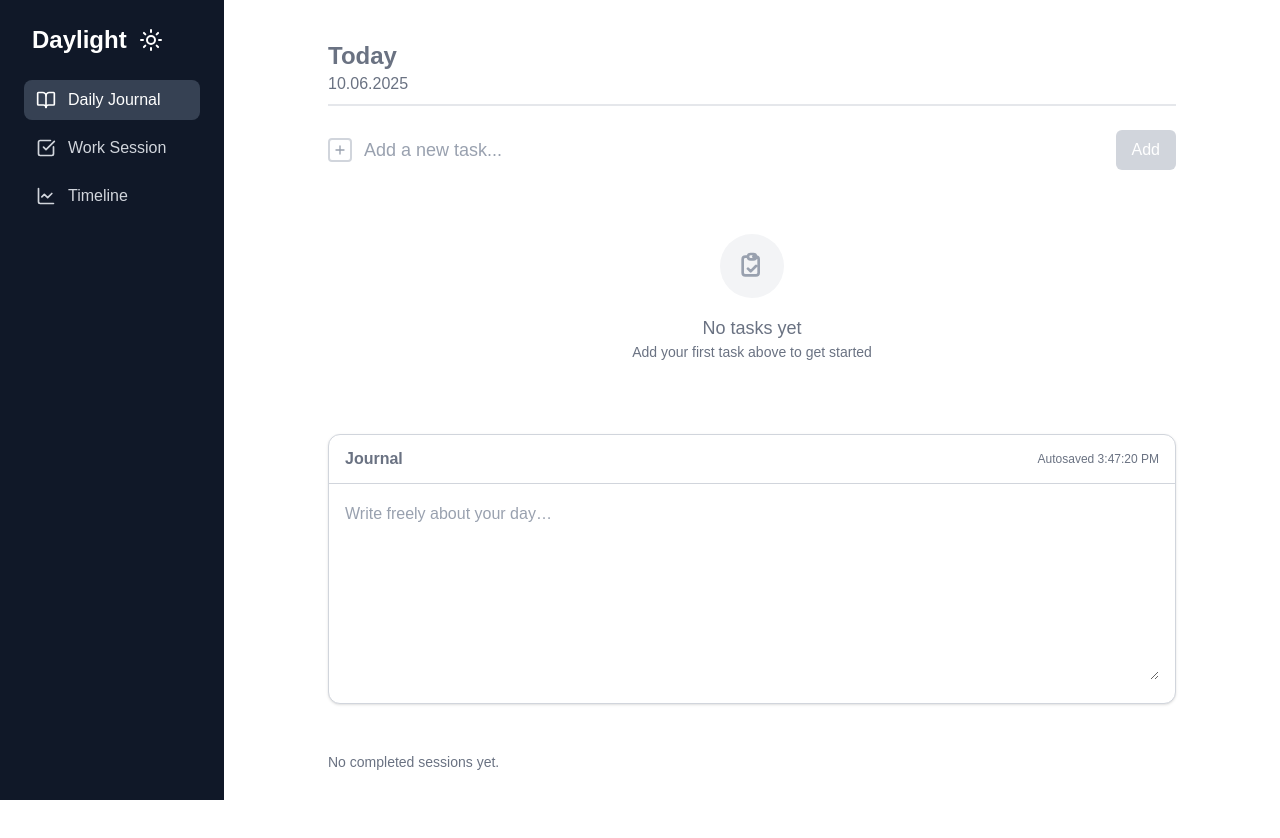
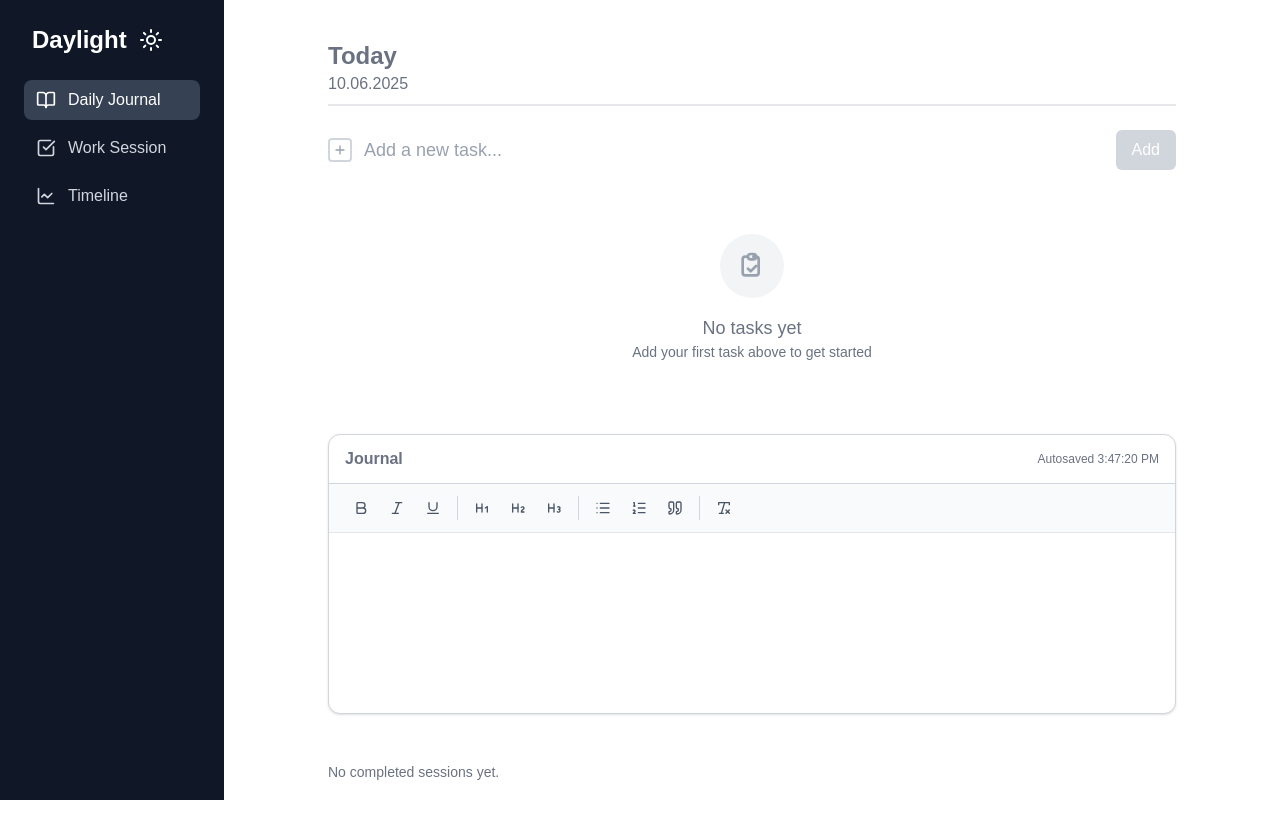
Before and after one commit to johannaj16/daylight, a Next.js app in the folder my-app/: page /checklist in a window 1280 px wide. Shown: the top 838 px of the page. Built offline with nearby package versions, Linux system fonts and the light colour scheme.

Commit message:
updated and added rich UI for the daily journal

```diff
--- a/my-app/app/components/Journal.tsx
+++ b/my-app/app/components/Journal.tsx
@@ -1,7 +1,23 @@
 'use client';
 
 import { useEffect, useState } from 'react';
+import { useEditor, EditorContent } from '@tiptap/react';
+import StarterKit from '@tiptap/starter-kit';
+import Placeholder from '@tiptap/extension-placeholder';
+import Underline from '@tiptap/extension-underline';
 import { loadSessions, type WorkSession } from '@/lib/sessions';
+import {
+  Bold,
+  Italic,
+  Underline as UnderlineIcon,
+  Heading1,
+  Heading2,
+  Heading3,
+  List,
+  ListOrdered,
+  Quote,
+  RemoveFormatting
+} from 'lucide-react';
 
 type Props = {
   className?: string;
@@ -15,29 +31,67 @@ export default function Journal({
   placeholder = 'Write freely about your day…',
   autosaveMs = 800,
 }: Props) {
-  const [text, setText] = useState('');
   const [savedAt, setSavedAt] = useState<Date | null>(null);
   const [workSessions, setWorkSessions] = useState<WorkSession[]>([]);
   const [isMounted, setIsMounted] = useState(false);
+  const [editorContent, setEditorContent] = useState('');
+  const [hasLoadedFromStorage, setHasLoadedFromStorage] = useState(false);
 
-  // Load from localStorage
+  const editor = useEditor({
+    extensions: [
+      StarterKit.configure({
+        heading: {
+          levels: [1, 2, 3],
+        },
+      }),
+      Placeholder.configure({
+        placeholder,
+      }),
+      Underline,
+    ],
+    content: '',
+    immediatelyRender: false,
+    editorProps: {
+      attributes: {
+        class: 'focus:outline-none min-h-[180px] px-4 py-3 text-gray-800 leading-7 [&_h1]:text-2xl [&_h1]:font-bold [&_h1]:mt-4 [&_h1]:mb-2 [&_h2]:text-xl [&_h2]:font-bold [&_h2]:mt-3 [&_h2]:mb-2 [&_h3]:text-lg [&_h3]:font-semibold [&_h3]:mt-2 [&_h3]:mb-1 [&_p]:mb-2 [&_ul]:list-disc [&_ul]:ml-6 [&_ul]:mb-2 [&_ol]:list-decimal [&_ol]:ml-6 [&_ol]:mb-2 [&_blockquote]:border-l-4 [&_blockquote]:border-gray-300 [&_blockquote]:pl-4 [&_blockquote]:italic [&_blockquote]:my-2',
+      },
+    },
+    onUpdate: ({ editor }) => {
+      // Update content state to trigger autosave
+      const html = editor.getHTML();
+      setEditorContent(html);
+    },
+  });
+
+  // Load from localStorage on mount
   useEffect(() => {
+    if (!editor || !isMounted) return;
     try {
       const saved = localStorage.getItem(storageKey);
-      if (saved) setText(saved);
+      if (saved) {
+        editor.commands.setContent(saved);
+        setEditorContent(saved);
+      } else {
+        // Even if no saved content, mark as loaded
+        setEditorContent(editor.getHTML());
+      }
+      setHasLoadedFromStorage(true);
     } catch {}
-  }, [storageKey]);
+  }, [editor, storageKey, isMounted]);
 
-  // Debounced autosave
+  // Debounced autosave (only after initial load from storage)
   useEffect(() => {
+    if (!editor || !isMounted || !hasLoadedFromStorage) return;
+
     const id = setTimeout(() => {
       try {
-        localStorage.setItem(storageKey, text);
+        localStorage.setItem(storageKey, editorContent);
         setSavedAt(new Date());
       } catch {}
     }, autosaveMs);
+
     return () => clearTimeout(id);
-  }, [text, storageKey, autosaveMs]);
+  }, [editorContent, storageKey, autosaveMs, isMounted, editor, hasLoadedFromStorage]);
 
   // Set mounted flag to prevent hydration mismatches
   useEffect(() => {
@@ -78,6 +132,10 @@ export default function Journal({
       minute: '2-digit',
     });
 
+  if (!editor) {
+    return null;
+  }
+
   return (
     <>
       <section className="rounded-xl border border-gray-300 bg-white shadow-sm m-6">
@@ -88,17 +146,107 @@ export default function Journal({
           </div>
         </div>
 
-        <div className="p-4">
-          <label htmlFor="journal-textarea" className="sr-only">
-            Journal entry
-          </label>
-          <textarea
-            id="journal-textarea"
-            value={text}
-            onChange={(e) => setText(e.target.value)}
-            placeholder={placeholder}
-            className="w-full min-h-[180px] resize-y leading-7 outline-none text-gray-800 placeholder:text-gray-400"
-          />
+        {/* Formatting Toolbar */}
+        <div className="flex items-center gap-1 px-4 py-2 border-b border-gray-200 bg-gray-50">
+          <button
+            onClick={() => editor.chain().focus().toggleBold().run()}
+            disabled={!editor.can().chain().focus().toggleBold().run()}
+            className={`p-2 rounded hover:bg-gray-200 transition ${
+              editor.isActive('bold') ? 'bg-gray-200 text-gray-900' : 'text-gray-600'
+            }`}
+            title="Bold"
+          >
+            <Bold className="w-4 h-4" />
+          </button>
+          <button
+            onClick={() => editor.chain().focus().toggleItalic().run()}
+            disabled={!editor.can().chain().focus().toggleItalic().run()}
+            className={`p-2 rounded hover:bg-gray-200 transition ${
+              editor.isActive('italic') ? 'bg-gray-200 text-gray-900' : 'text-gray-600'
+            }`}
+            title="Italic"
+          >
+            <Italic className="w-4 h-4" />
+          </button>
+          <button
+            onClick={() => editor.chain().focus().toggleUnderline().run()}
+            disabled={!editor.can().chain().focus().toggleUnderline().run()}
+            className={`p-2 rounded hover:bg-gray-200 transition ${
+              editor.isActive('underline') ? 'bg-gray-200 text-gray-900' : 'text-gray-600'
+            }`}
+            title="Underline"
+          >
+            <UnderlineIcon className="w-4 h-4" />
+          </button>
+          <div className="w-px h-6 bg-gray-300 mx-1" />
+          <button
+            onClick={() => editor.chain().focus().toggleHeading({ level: 1 }).run()}
+            className={`p-2 rounded hover:bg-gray-200 transition ${
+              editor.isActive('heading', { level: 1 }) ? 'bg-gray-200 text-gray-900' : 'text-gray-600'
+            }`}
+            title="Heading 1"
+          >
+            <Heading1 className="w-4 h-4" />
+          </button>
+          <button
+            onClick={() => editor.chain().focus().toggleHeading({ level: 2 }).run()}
+            className={`p-2 rounded hover:bg-gray-200 transition ${
+              editor.isActive('heading', { level: 2 }) ? 'bg-gray-200 text-gray-900' : 'text-gray-600'
+            }`}
+            title="Heading 2"
+          >
+            <Heading2 className="w-4 h-4" />
+          </button>
+          <button
+            onClick={() => editor.chain().focus().toggleHeading({ level: 3 }).run()}
+            className={`p-2 rounded hover:bg-gray-200 transition ${
+              editor.isActive('heading', { level: 3 }) ? 'bg-gray-200 text-gray-900' : 'text-gray-600'
+            }`}
+            title="Heading 3"
+          >
+            <Heading3 className="w-4 h-4" />
+          </button>
+          <div className="w-px h-6 bg-gray-300 mx-1" />
+          <button
+            onClick={() => editor.chain().focus().toggleBulletList().run()}
+            className={`p-2 rounded hover:bg-gray-200 transition ${
+              editor.isActive('bulletList') ? 'bg-gray-200 text-gray-900' : 'text-gray-600'
+            }`}
+            title="Bullet List"
+          >
+            <List className="w-4 h-4" />
+          </button>
+          <button
+            onClick={() => editor.chain().focus().toggleOrderedList().run()}
+            className={`p-2 rounded hover:bg-gray-200 transition ${
+              editor.isActive('orderedList') ? 'bg-gray-200 text-gray-900' : 'text-gray-600'
+            }`}
+            title="Numbered List"
+          >
+            <ListOrdered className="w-4 h-4" />
+          </button>
+          <button
+            onClick={() => editor.chain().focus().toggleBlockquote().run()}
+            className={`p-2 rounded hover:bg-gray-200 transition ${
+              editor.isActive('blockquote') ? 'bg-gray-200 text-gray-900' : 'text-gray-600'
+            }`}
+            title="Blockquote"
+          >
+            <Quote className="w-4 h-4" />
+          </button>
+          <div className="w-px h-6 bg-gray-300 mx-1" />
+          <button
+            onClick={() => editor.chain().focus().clearNodes().unsetAllMarks().run()}
+            className="p-2 rounded hover:bg-gray-200 transition text-gray-600"
+            title="Clear Formatting"
+          >
+            <RemoveFormatting className="w-4 h-4" />
+          </button>
+        </div>
+
+        {/* Editor Content */}
+        <div className="p-0">
+          <EditorContent editor={editor} />
         </div>
       </section>
 
```
